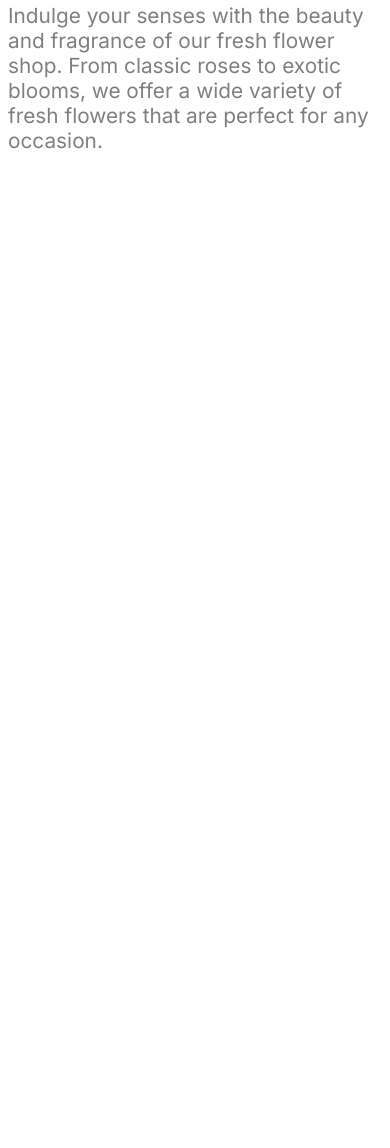
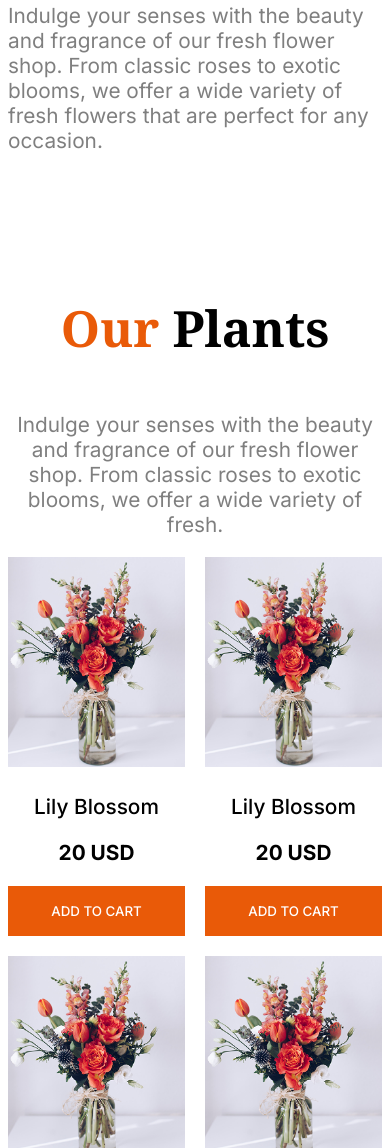
Before and after one commit to solimanumor/assignment-02-website, a plain HTML site: page index.html in a window 390 px wide. Shown: the part 852-2000 px from the top of the page. Before the commit the page ends 1034 px from the top, so only its background shows below. Drawn offline with Linux system fonts and the light colour scheme.

Commit message:
out plant responsivenees

```diff
--- a/index.html
+++ b/index.html
@@ -27,7 +27,92 @@
                 <img class="banner-img" src="assets/hero-flower.png" alt="">
             </div>
     </header>
-    <main></main>
+    <main>
+        <!-- our plant  -->
+         <section class="our-plant">
+            <div class="plant-info">
+            <h3 class="plant-titlle noto-serif-font-01"> <span class="title-color">Our</span> Plants</h3>
+            <p class="description inter-font-02">Indulge your senses with the beauty and fragrance of our fresh flower shop. From classic roses to exotic blooms, we offer a wide variety of fresh.</p>
+         </div>
+         <!-- flower card -->
+
+         <div class="card-container">
+            <!-- card 1 -->
+            <div class="card">
+                <img class="card-img" src="assets/sample-flower-image.png" alt="">
+                <div class="card-info">
+                    <h3 class="card-tittle inter-font-02">Lily Blossom</h3>
+                    <h3 class="card-price inter-font-02">20 USD</h3>
+                    <button id="btn-width" class="btn-primary inter-font-02">ADD TO CART</button>
+                </div>
+            </div>
+            <!-- card 2 -->
+            <div class="card">
+                <img  class="card-img" src="assets/sample-flower-image.png" alt="">
+                <div class="card-info">
+                    <h3 class="card-tittle inter-font-02">Lily Blossom</h3>
+                    <h3 class="card-price inter-font-02">20 USD</h3>
+                    <button id="btn-width" class="btn-primary inter-font-02">ADD TO CART</button>
+                </div>
+            </div>
+            <!-- card 3 -->
+            <div class="card">
+                <img class="card-img" src="assets/sample-flower-image.png" alt="">
+                <div class="card-info">
+                    <h3 class="card-tittle inter-font-02">Lily Blossom</h3>
+                    <h3 class="card-price inter-font-02">20 USD</h3>
+                    <button id="btn-width" class="btn-primary inter-font-02">ADD TO CART</button>
+                </div>
+            </div>
+            <!-- card 4 -->
+            <div class="card">
+                <img class="card-img" src="assets/sample-flower-image.png" alt="">
+                <div class="card-info">
+                    <h3 class="card-tittle inter-font-02">Lily Blossom</h3>
+                    <h3 class="card-price inter-font-02">20 USD</h3>
+                    <button id="btn-width" class="btn-primary inter-font-02">ADD TO CART</button>
+                </div>
+            </div>
+            <!-- card 5 -->
+            <div class="card">
+                <img class="card-img" src="assets/sample-flower-image.png" alt="">
+                <div class="card-info">
+                    <h3 class="card-tittle inter-font-02">Lily Blossom</h3>
+                    <h3 class="card-price inter-font-02">20 USD</h3>
+                    <button id="btn-width" class="btn-primary inter-font-02">ADD TO CART</button>
+                </div>
+            </div>
+            <!-- card 6 -->
+            <div class="card">
+                <img class="card-img" src="assets/sample-flower-image.png" alt="">
+                <div class="card-info">
+                    <h3 class="card-tittle inter-font-02">Lily Blossom</h3>
+                    <h3 class="card-price inter-font-02">20 USD</h3>
+                    <button id="btn-width" class="btn-primary inter-font-02">ADD TO CART</button>
+                </div>
+            </div>
+            <!-- card 7 -->
+            <div class="card">
+                <img class="card-img" src="assets/sample-flower-image.png" alt="">
+                <div class="card-info">
+                    <h3 class="card-tittle inter-font-02">Lily Blossom</h3>
+                    <h3 class="card-price inter-font-02">20 USD</h3>
+                    <button id="btn-width" class="btn-primary inter-font-02">ADD TO CART</button>
+                </div>
+            </div>
+            <!-- card 8 -->
+            <div class="card">
+                <img class="card-img" src="assets/sample-flower-image.png" alt="">
+                <div class="card-info">
+                    <h3 class="card-tittle inter-font-02">Lily Blossom</h3>
+                    <h3 class="card-price inter-font-02">20 USD</h3>
+                    <button id="btn-width" class="btn-primary inter-font-02">ADD TO CART</button>
+                </div>
+            </div>
+         </div>
+         </section>
+
+    </main>
     <footer></footer>
 </body>
 </html>
--- a/styles/style.css
+++ b/styles/style.css
@@ -34,6 +34,17 @@
 .description {
     font-size: 1.3rem;
     color: rgba(0, 0, 0, 0.5);
+}
+.title-color{
+    color: rgba(233, 90, 8, 1);
+}
+.btn-primary{
+    background-color: rgba(233, 90, 8, 1);
+    border: none;
+    height: 50px;
+    color: white;
+    font-weight: 500;
+    text-align: center;
 }
 /* header style */
 header{
@@ -77,16 +88,53 @@ header{
 
 .banner-img{
         max-width: 100%;
-
-    }
+}
 
 .banner-tittle{
     font-size: 4rem;
     font-weight: 700;
 }
-.title-color{
-    color: rgba(233, 90, 8, 1);
+/* main */
+main{
+    max-width: 1140px;
+    margin: 0 auto;
 }
+/* out plant */
+.our-plant{
+    margin-top: 120px;
+}
+.card-container{
+    display: grid;
+    grid-template-columns: repeat(4, 1fr);
+    gap: 20px;
+
+}
+.plant-info{
+    text-align: center;
+}
+.plant-titlle{
+    font-size: 3.12rem;
+    font-weight: 700;
+}
+.card-img{
+    width: 100%;
+}
+.card-tittle{
+    font-size: 1.3rem;
+    font-weight: 500;
+}
+.card-price{
+    font-size: 1.3rem;
+    font-weight: 700;
+}
+
+.card-info{
+      text-align: center;
+}
+#btn-width{
+    width: 100%;
+}
+
 /* ------------------------ Responsive for small Device---------------------------- */
 
 @media screen and (max-width:576px) {
@@ -97,5 +145,8 @@ header{
         flex-flow: column-reverse;
     }
 
+    .card-container{
+        grid-template-columns: repeat(2, 1fr);
+    }
 
 }
```
